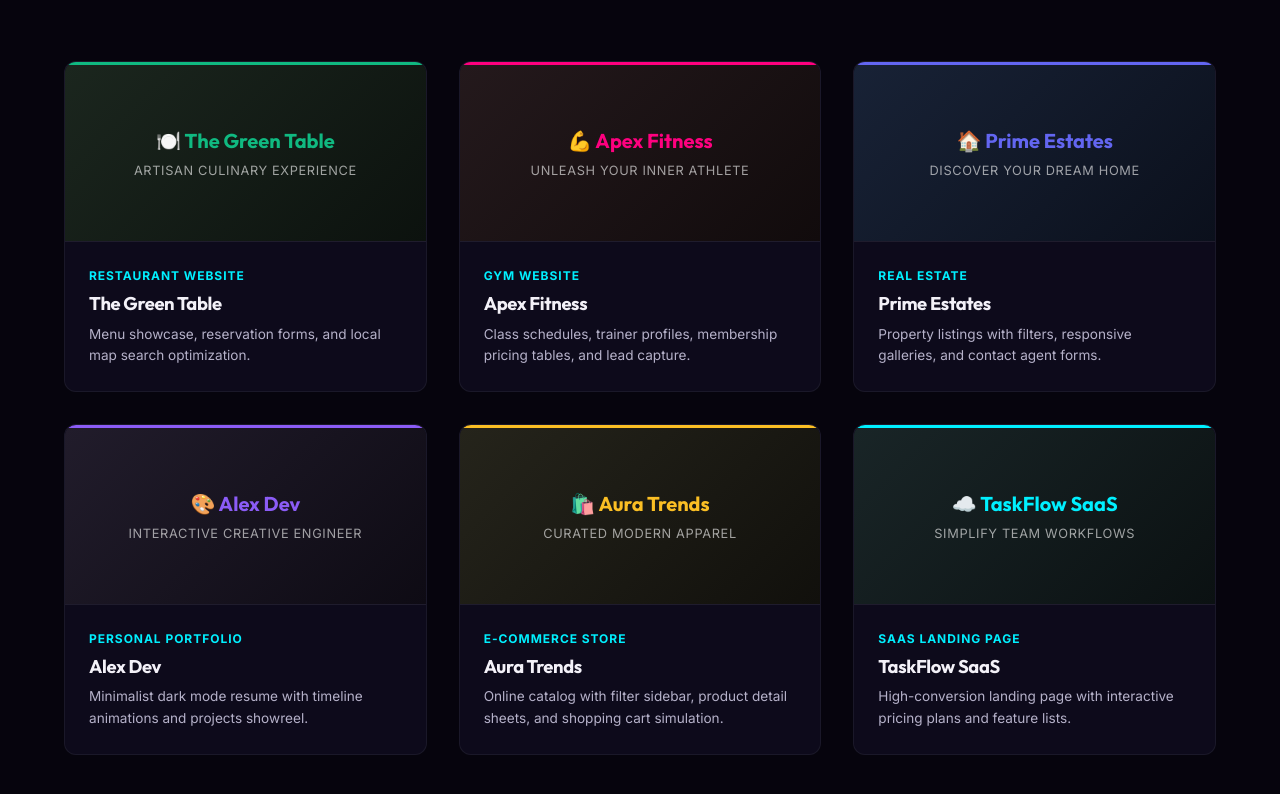
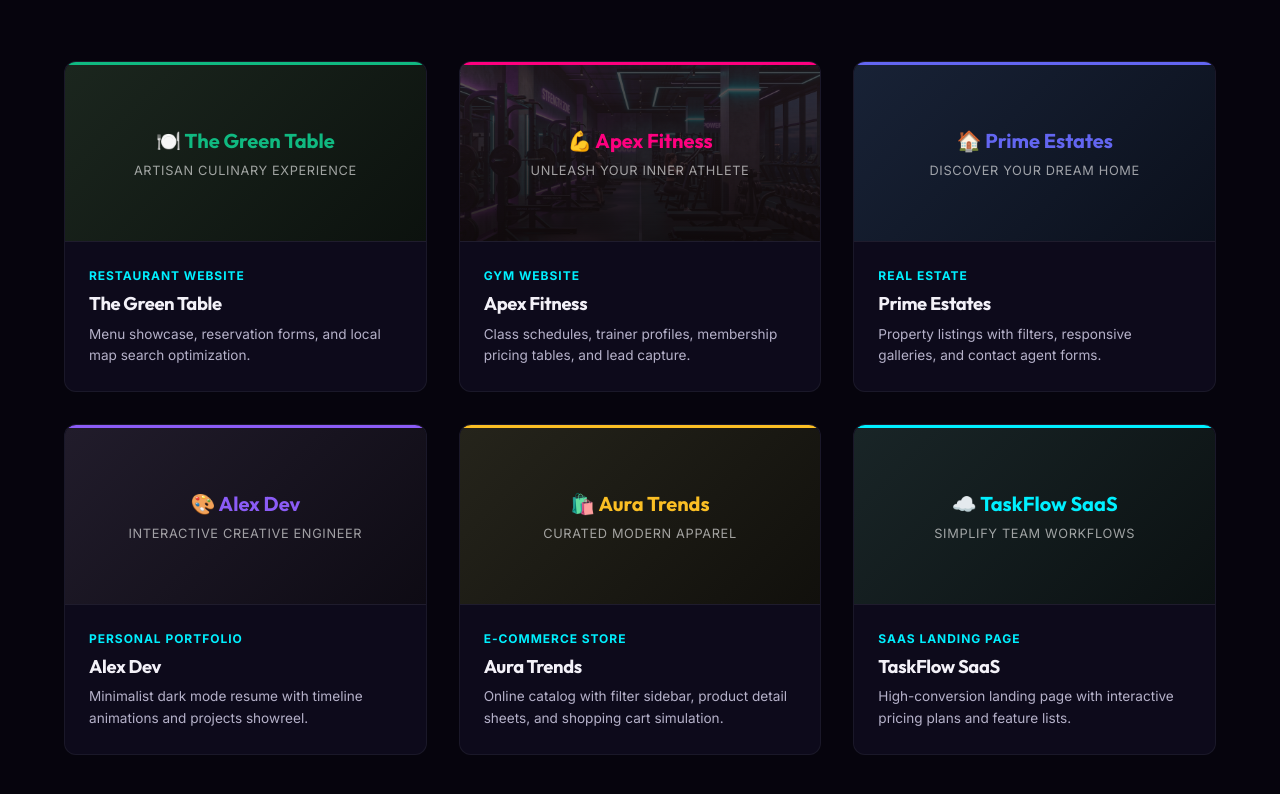
Before and after one commit to vivekjoshi53/Site-Squad, a website: page public/index.html in a window 1280 px wide. Shown: the part 3892-4686 px from the top of the page. Drawn offline with nearby package versions, Linux system fonts and the light colour scheme.

Commit message:
Add custom gym preview background image and styles for Apex Fitness card

```diff
--- a/public/style.css
+++ b/public/style.css
@@ -912,7 +912,12 @@ p {
 .restaurant-mock { background: linear-gradient(135deg, #1b261e 0%, #0c120e 100%); border-top: 3px solid #10b981; }
 .restaurant-mock span { color: #10b981; }
 
-.gym-mock { background: linear-gradient(135deg, #24191c 0%, #110b0c 100%); border-top: 3px solid #ff007f; }
+.gym-mock {
+    background: linear-gradient(rgba(36, 25, 28, 0.75), rgba(17, 11, 12, 0.9)), url('gym_preview.png');
+    background-size: cover;
+    background-position: center;
+    border-top: 3px solid #ff007f;
+}
 .gym-mock span { color: #ff007f; }
 
 .realestate-mock { background: linear-gradient(135deg, #182236 0%, #0b101c 100%); border-top: 3px solid #6366f1; }
```
Also changed, not shown: public/gym_preview.png (added).
